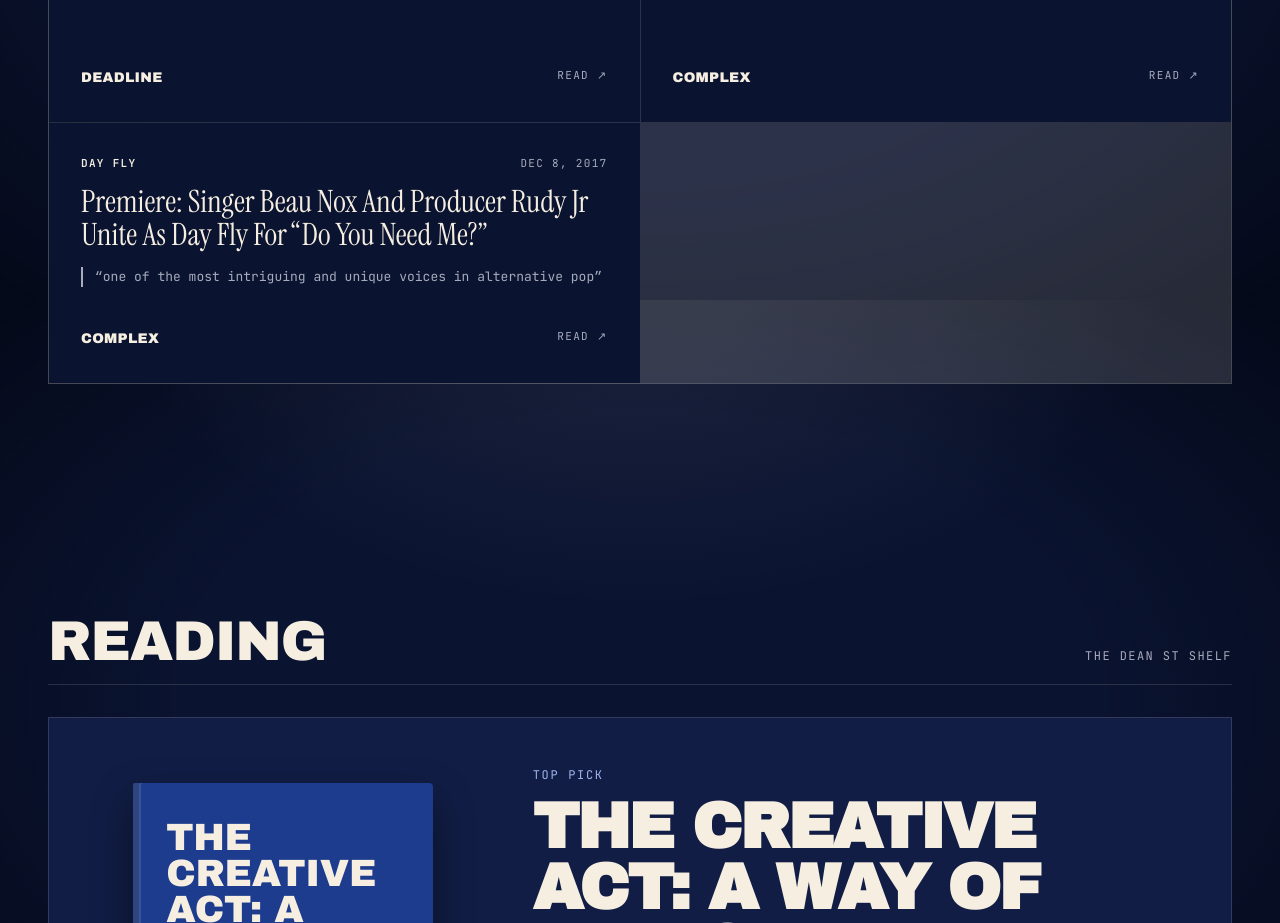
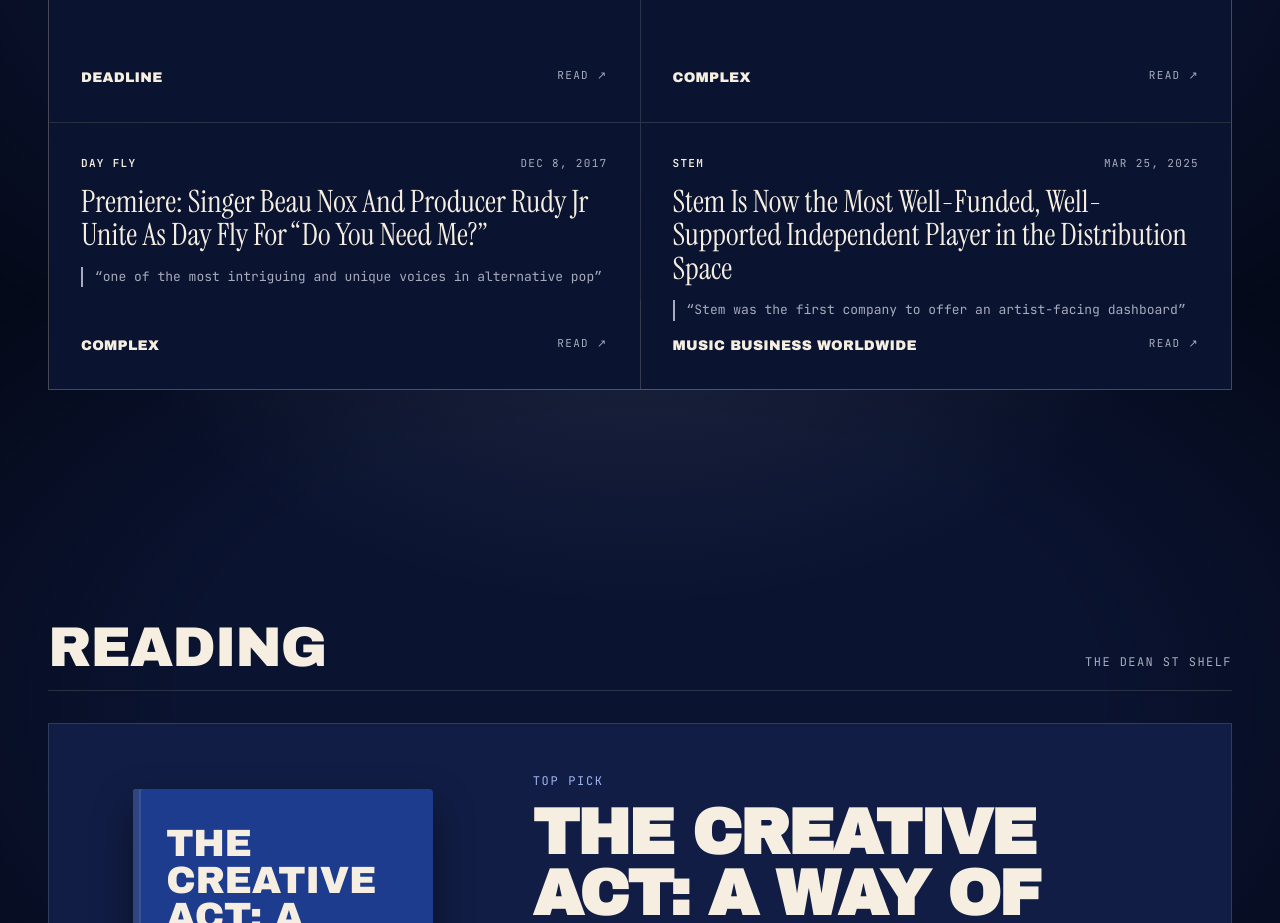
Before and after one commit to jallen214214/deanstmedia, a plain HTML site: page index.html in a window 1280 px wide. Shown: the part 2900-3823 px from the top of the page. Drawn offline with Linux system fonts and the light colour scheme.

Commit message:
Press: add MBW on Stem
Co-Authored-By: Claude Opus 5.5 <noreply@anthropic.com>

```diff
--- a/index.html
+++ b/index.html
@@ -511,6 +511,10 @@ const PRESS = [
     headline: "Premiere: Singer Beau Nox And Producer Rudy Jr Unite As Day Fly For “Do You Need Me?”",
     quote: "one of the most intriguing and unique voices in alternative pop",
     url: "https://www.complex.com/music/a/aaron-bishop/premiere-day-fly-do-you-need-me" },
+  { subject: "Stem", outlet: "Music Business Worldwide", date: "Mar 25, 2025",
+    headline: "Stem Is Now the Most Well-Funded, Well-Supported Independent Player in the Distribution Space",
+    quote: "Stem was the first company to offer an artist-facing dashboard",
+    url: "https://www.musicbusinessworldwide.com/stem-is-now-the-most-well-funded-well-supported-independent-player-in-the-distribution-space1/" },
 ];
 
 // 3) Reading. TOP_PICK is the featured book; SHELF is everything else.
```
